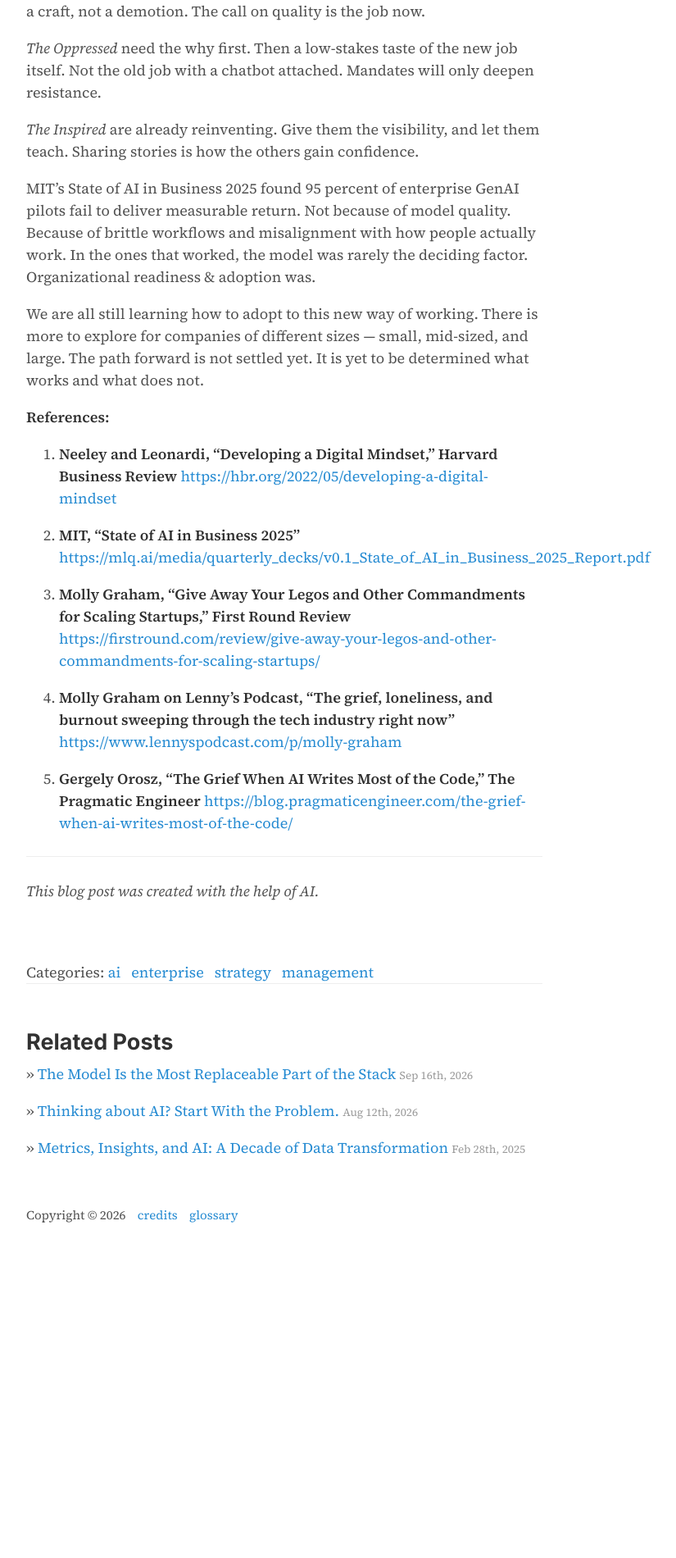
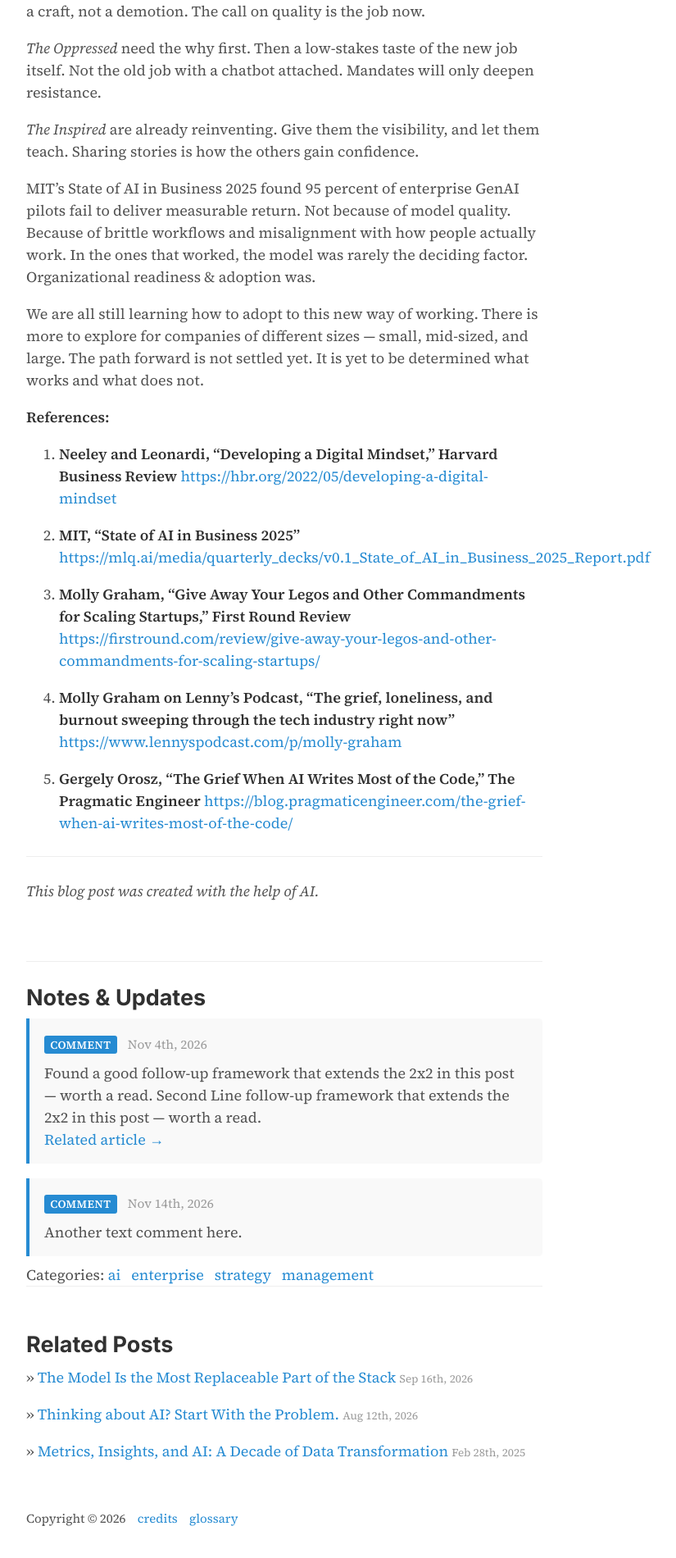
Before and after one commit to akaak/blog, a Jekyll site: the page built from _posts/2026-10-03-ai-adoption-changes-what-people-do.md, in a window 1280 px wide. Shown: the part 2469-4369 px from the top of the page at 82% size, without its empty margins (293-1118 px from the left). Built offline with Jekyll 4.4.1, drawn with Linux system fonts in a browser that asks for light colours; before the commit the page ends 3999 px from its top, so only the background shows below that.

Commit message:
add post notes feature for post-publish addenda
Lets a dated note, correction, or reference link be attached to an
existing post via _data/notes.yml without editing the post itself.

Co-Authored-By: Claude Sonnet 5 <noreply@anthropic.com>

```diff
--- /dev/null
+++ b/_data/notes.yml
@@ -0,0 +1,31 @@
+# Author Notes
+#
+# Attach a dated follow-up note, correction, or reference link to an
+# existing post WITHOUT editing the post's own file. Key each entry by
+# the post's permalink minus extension (its Liquid `id` / `url` without
+# ".html") — the easiest way to get it right is to copy it from the
+# post's URL in your browser and drop the extension.
+#
+# Each note takes:
+#   date       (required) e.g. 2026-11-02
+#   text       (required) markdown ok
+#   label      (optional) e.g. Update, Correction, See also — defaults to "Note"
+#   link       (optional) a URL to reference
+#   link_text  (optional) link text — defaults to "Reference"
+#
+# Example (remove the leading "# " on every line to activate):
+#
+/2026/10/03/ai-adoption-changes-what-people-do:
+  - date: 2026-11-04
+    label: Comment
+    text: >
+      Found a good follow-up framework that extends the 2x2 in this post — worth a read.
+
+      Second Line follow-up framework that extends the 2x2 in this post — worth a read.
+    link: https://example.com/related-article
+    link_text: "Related article"
+
+  - date: 2026-11-14
+    label: Comment
+    text: >
+      Another text comment here.
--- /dev/null
+++ b/_includes/post-notes.html
@@ -0,0 +1,16 @@
+{% assign notes = site.data.notes[page.id] %}
+{% if notes %}
+<aside class="post-notes">
+  <h2 class="post-notes-title">Notes &amp; Updates</h2>
+  {% for note in notes %}
+    <div class="post-note">
+      <span class="post-note-label">{{ note.label | default: "Note" }}</span>
+      <time datetime="{{ note.date | date_to_xmlschema }}">{{ note.date | date_to_string: "ordinal", "US" }}</time>
+      <div class="post-note-text">{{ note.text | markdownify }}</div>
+      {% if note.link %}
+        <a href="{{ note.link }}" target="_blank" rel="noopener">{{ note.link_text | default: "Reference" }} &rarr;</a>
+      {% endif %}
+    </div>
+  {% endfor %}
+</aside>
+{% endif %}
--- a/_layouts/post.html
+++ b/_layouts/post.html
@@ -12,6 +12,8 @@ layout: default
 
   {{ content }}
 </article>
+
+{% include post-notes.html %}
 
 <div class="post-categories">
   {% if post %}
--- /dev/null
+++ b/_sass/_notes.scss
@@ -0,0 +1,53 @@
+// Author notes
+//
+// Follow-up notes, corrections, or references added to an existing post
+// after publish. Deliberately styled to look like an addendum, never
+// like part of the original post.
+
+.post-notes {
+  margin-top: 2rem;
+  padding-top: .5rem;
+  padding-bottom: .5rem;
+  border-top: 1px solid var(--color-border-light);
+}
+
+.post-notes-title {
+  margin-top: 1rem;
+}
+
+.post-note {
+  padding: .9rem 1rem;
+  margin-bottom: 1rem;
+  background-color: var(--color-bg-secondary);
+  border-left: .25rem solid var(--color-link);
+  border-radius: 0 .25rem .25rem 0;
+
+  &:last-child {
+    margin-bottom: 0;
+  }
+
+  time {
+    margin-left: .5rem;
+    font-size: 85%;
+    color: var(--color-muted);
+  }
+}
+
+.post-note-label {
+  padding: .1rem .4rem;
+  font-size: 75%;
+  font-weight: 700;
+  letter-spacing: .03em;
+  text-transform: uppercase;
+  color: #fff;
+  background-color: var(--color-link);
+  border-radius: 3px;
+}
+
+.post-note-text {
+  margin-top: .5rem;
+
+  p:last-child {
+    margin-bottom: 0;
+  }
+}
--- a/styles.scss
+++ b/styles.scss
@@ -27,3 +27,4 @@
 @import "pagination";
 @import "message";
 @import "categories";
+@import "notes";
```
